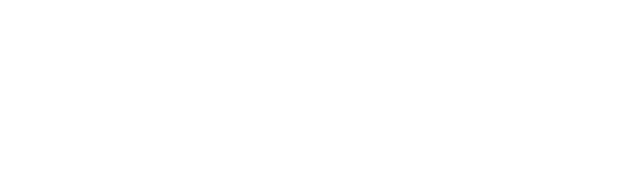
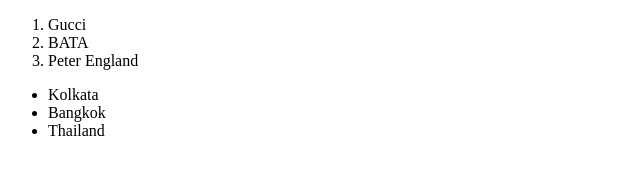
Before and after one commit to acciojob/shopping-or-holiday-KnightRiderSharad, a website: page main.html in a window 1280 px wide. Shown: the whole page, without its empty margins (0-640 px from the left). Drawn offline with Linux system fonts and the light colour scheme.

Commit message:
completed the code

```diff
--- a/main.html
+++ b/main.html
@@ -7,7 +7,18 @@
 </head>
 
 <body>
-	<!-- the entire body must be written by student -->
+	<ol>
+		<li data-ns-test="shoppingList">Gucci</li>
+		<li data-ns-test="shoppingList">BATA</li>
+		<li data-ns-test="shoppingList">Peter England</li>
+	</ol>
+
+	<ul>
+		<li data-ns-test="holidayList">Kolkata</li>
+		<li data-ns-test="holidayList">Bangkok</li>
+		<li data-ns-test="holidayList">Thailand</li>
+	</ul>
+
     <script type="text/javascript" src="./script.js">
 </script>
 
```
